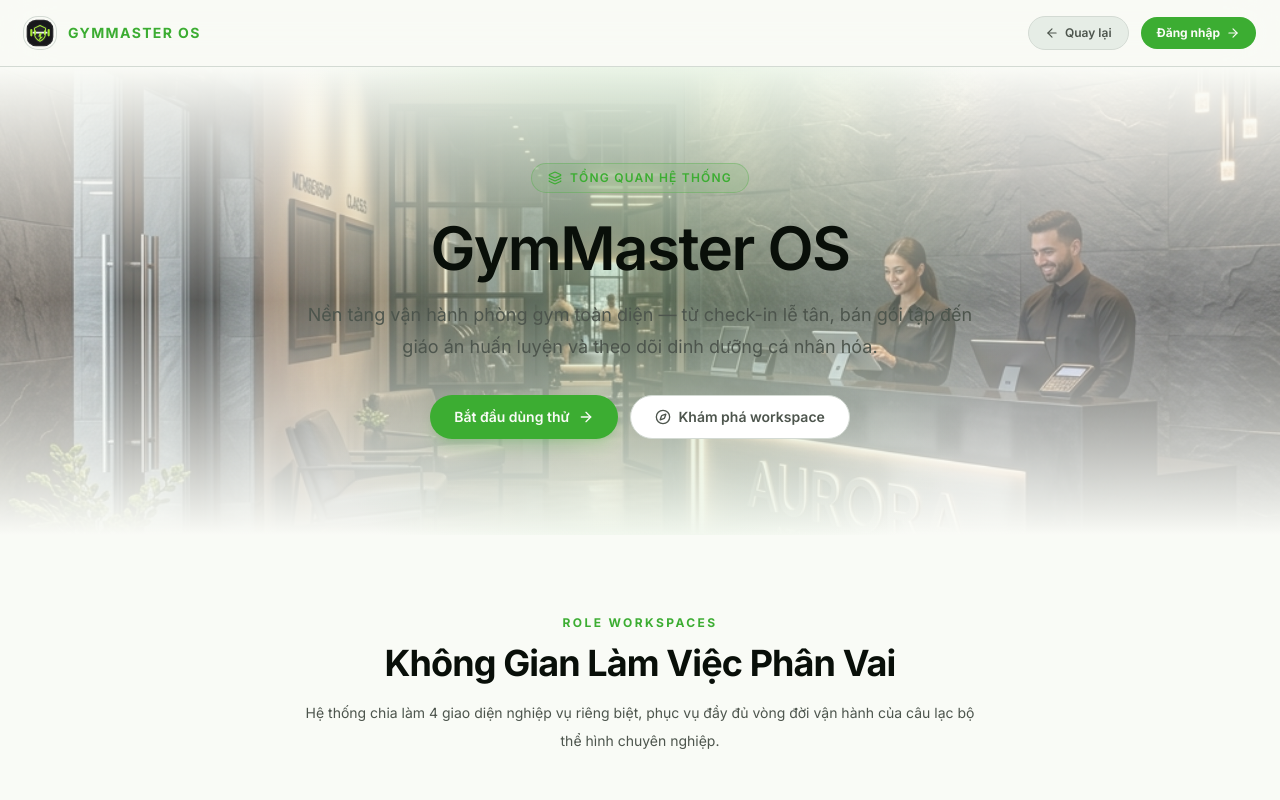
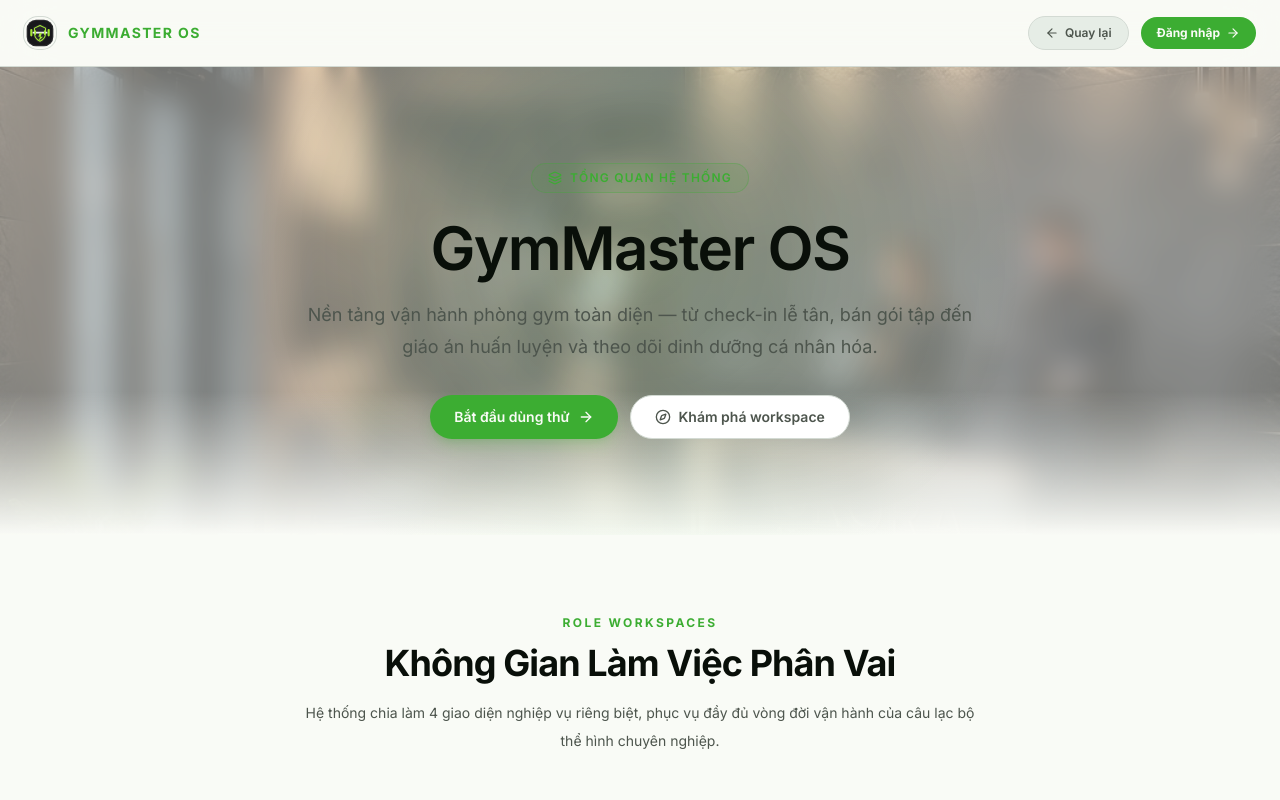
Before and after one commit to SWP391-GymMaster/GymMaster-frontend, a Next.js app: page /about in a window 1280 px wide. Shown: the top 800 px of the page. Built offline with nearby package versions, Linux system fonts and the light colour scheme; no server answers.

Commit message:
style(fe-about): replace white gradient overlay with a modern frosted glass backdrop-blur overlay

```diff
--- a/src/app/(auth)/about/page.tsx
+++ b/src/app/(auth)/about/page.tsx
@@ -256,20 +256,27 @@ export default function AboutPage() {
       <section
         className="relative isolate flex min-h-[52vh] flex-col items-center justify-center overflow-hidden px-4 py-24 text-center"
         style={{
-          backgroundImage: `linear-gradient(to bottom, var(--background) 0%, color-mix(in oklch, var(--background) 35%, transparent) 50%, var(--background) 100%), url(${gymMasterAssets.backgrounds.welcomeGymHero})`,
+          backgroundImage: `url(${gymMasterAssets.backgrounds.welcomeGymHero})`,
           backgroundSize: "cover",
           backgroundPosition: "center",
         }}
       >
+        {/* Frosted Glass Overlay */}
+        <div className="absolute inset-0 bg-background/45 backdrop-blur-[16px]" />
+
+        {/* Bottom fade blending to page background */}
+        <div className="absolute inset-x-0 bottom-0 h-36 bg-gradient-to-t from-background to-transparent" />
+
+        {/* Primary radial glow */}
         <div
           className="pointer-events-none absolute inset-0"
           style={{
             background:
-              "radial-gradient(circle at 50% 40%, color-mix(in oklch, var(--primary) 15%, transparent), transparent 55%)",
+              "radial-gradient(circle at 50% 40%, color-mix(in oklch, var(--primary) 12%, transparent), transparent 55%)",
           }}
         />
 
-        <div className="relative z-10 mx-auto max-w-3xl">
+        <div className="relative z-20 mx-auto max-w-3xl">
           <div className="mb-6 inline-flex items-center gap-2 rounded-full border border-primary/30 bg-primary/10 px-4 py-1.5 text-xs font-semibold uppercase tracking-widest text-primary backdrop-blur-md">
             <Layers className="size-3.5" />
             Tổng quan hệ thống
```
